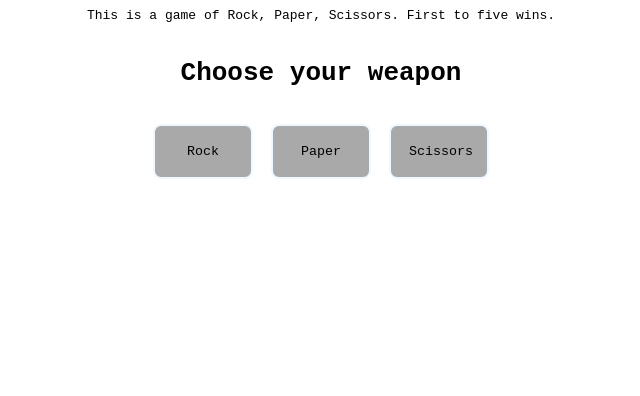
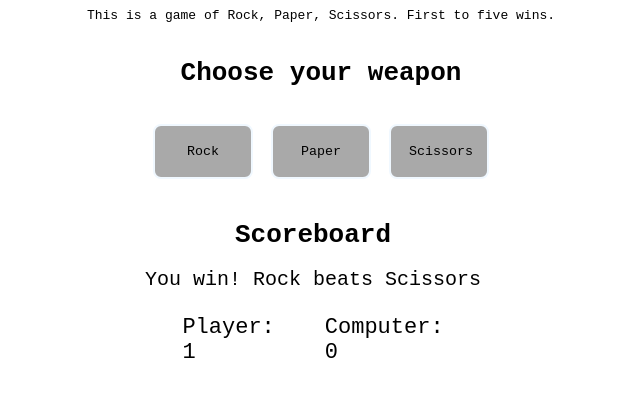
Before and after one commit to machiel27/rock-paper-scissors, a plain HTML site: page index.html in a window 1280 px wide. Both pictures are taken after a click on the button "Rock". Shown: the whole page, without its empty margins (327-967 px from the left). Drawn offline with Linux system fonts and the light colour scheme.

Commit message:
Finished V1

```diff
--- a/index.html
+++ b/index.html
@@ -17,6 +17,21 @@
             <button id="scissors"> Scissors </button>
         </div>
     </div>
+    <div class="results">
+        <div><h1>Scoreboard</h1></div>
+        <div class="resultText"></div>
+        <div class="scoreBoard">
+            <div class="player">
+                <div class="playerName">Player:</div>
+                <div class="playerScore"></div>
+            </div>
+            <div class="computer">
+                <div class="computerName">Computer:</div>
+                <div class="computerScore"></div>
+            </div>
+        </div>
+        <div class="finalResult"></div>
+    </div>
     <script src="script.js"></script>
 </body>
 </html>
--- a/script.js
+++ b/script.js
@@ -16,8 +16,6 @@ function getRandomInt(max) {
 function playRound(playerSelection, computerSelection){
     let playerChoice = playerSelection.toLowerCase();
     let computerChoice = computerSelection.toLowerCase();
-
-    console.log(playerChoice);
 
     if(playerChoice == "rock"){
         if(computerChoice == "rock"){
@@ -64,41 +62,30 @@ function playRound(playerSelection, computerSelection){
 
 }
 
-//console.log(playRound(playerSelection, computerSelection));
-
-function game() {
-    let computerSelection = "";
-    let playerSelection = "";
-    let roundResult = "";
-    // for (let i=0; i<5; i++){
-    //     playerSelection = prompt("What is your play?");
-    //     computerSelection = getComputerChoice();
-    //     roundResult = playRound(playerSelection, computerSelection);
-    //     console.log(roundResult);
-    // }
-    console.log("Player: ", playerScore);
-    console.log("Computer: ", computerScore);
-
-    if(playerScore > computerScore){
-        console.log("Congratulations, you win!");
-    }
-    else if(computerScore > playerScore){
-        console.log("Oh no!, the Computer won!");
-    }
-    else{
-        console.log("It's an overall tie");
-    }
-
-
-}
-
 let playerOptions = document.querySelectorAll('button');
 
 playerOptions.forEach((button) => {
     button.addEventListener('click', () => {
         console.log(button.id);
-        playRound(button.id, getComputerChoice());
+        const resultText = document.querySelector('.resultText');
+        const playerDisplay = document.querySelector('.playerScore');
+        const computerDisplay = document.querySelector('.computerScore');
+        const finalDisplay = document.querySelector('.finalResult');
+        if(playerScore < 5 && computerScore < 5){
+            resultText.textContent = playRound(button.id, getComputerChoice());
+            playerDisplay.textContent = playerScore;
+            computerDisplay.textContent = computerScore;
+            if(playerScore == 5 || computerScore == 5){
+                if(playerScore > computerScore){
+                    finalDisplay.textContent = "Congratulations, you win the round! Reload the page to try again";
+                }
+                else if(computerScore > playerScore){
+                    finalDisplay.textContent = "Oh no!, the Computer won the round! Reload the page to try again";
+                }
+                else{
+                    finalDisplay.textContent = "It's an overall tie! Reload the page to try again";
+                }
+            }
+        }
     })
 });
-
-game();
--- a/style.css
+++ b/style.css
@@ -27,3 +27,35 @@ button{
     border-color: aliceblue;
     font-family: monospace;
 }
+
+.results{
+    display: flex;
+    flex-direction: column;
+    justify-content: center;
+    align-items: center;
+    padding: 24px;
+}
+
+.scoreBoard{
+    display: flex;
+    flex-direction: row;
+    justify-content: center;
+    gap: 50px;
+    padding: 24px;
+}
+
+.player{
+    font-size: 22px;
+}
+
+.computer{
+    font-size: 22px;
+}
+
+.resultText{
+    font-size: 20px;
+}
+
+.finalResult{
+    font-size: 20px;
+}
```
